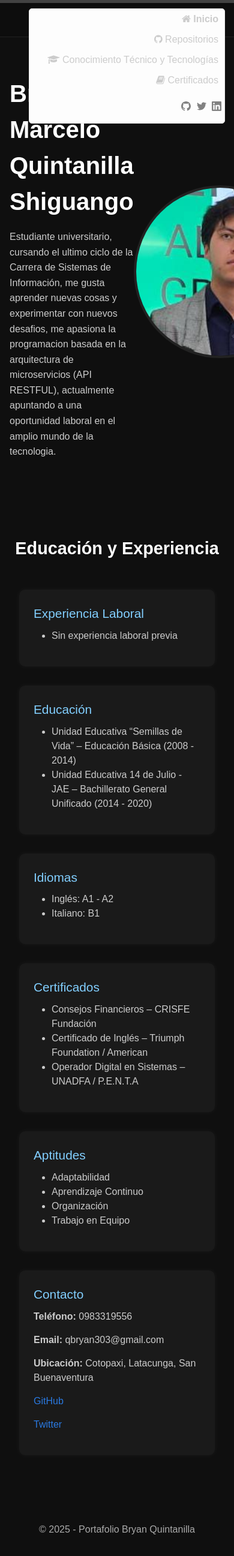
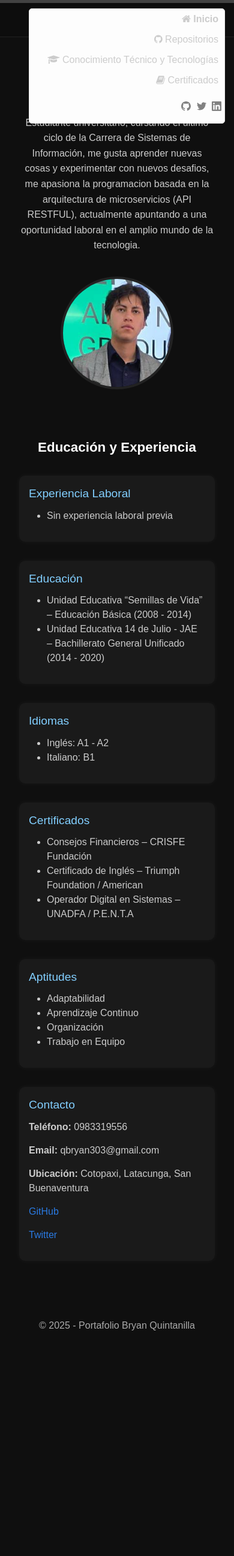
Before and after one commit to Vintailsz/Bryan-Quintanilla-Portfolio, a Jekyll site: the page built from index.html, in a window 390 px wide. Shown: the whole page at 60% size. Built offline with Jekyll 4.4.1, drawn with Linux system fonts in a browser that asks for light colours; after the commit the page ends 2254 px from its top, so only the background shows below that.

Commit message:
responsive

```diff
--- a/assets/main.css
+++ b/assets/main.css
@@ -823,8 +823,9 @@ body {
 
 /* IMAGE */
 .hero img {
-  width: 280px;
-  height: 280px;
+  width: 100%;
+  max-width: 280px;
+  height: auto;
   border-radius: 50%;
   object-fit: cover;
   border: 4px solid #222;
@@ -879,3 +880,64 @@ footer {
 footer a {
   color: #82cfff;
 }
+
+main {
+  padding: 0 1rem;
+}
+
+/* HERO responsive */
+@media (max-width: 768px) {
+
+  .hero {
+    flex-direction: column;
+    text-align: center;
+    padding: 2rem 1rem;
+  }
+
+  .hero-text {
+    max-width: 100%;
+  }
+
+  .hero-title {
+    font-size: 2rem;
+  }
+
+  .hero-desc {
+    font-size: 1rem;
+  }
+
+  .hero img {
+    width: 180px;
+    height: 180px;
+    margin-top: 1.5rem;
+  }
+}
+
+/* GRID responsive */
+@media (max-width: 600px) {
+
+  .info-grid {
+    grid-template-columns: 1fr;
+    padding: 1rem;
+  }
+
+  .card {
+    padding: 1rem;
+  }
+
+  .card h3 {
+    font-size: 1.2rem;
+  }
+}
+
+/* Ajustes extra para textos grandes */
+@media (max-width: 480px) {
+
+  .hero-title {
+    font-size: 1.7rem;
+  }
+
+  .section-title {
+    font-size: 1.4rem;
+  }
+}
```
